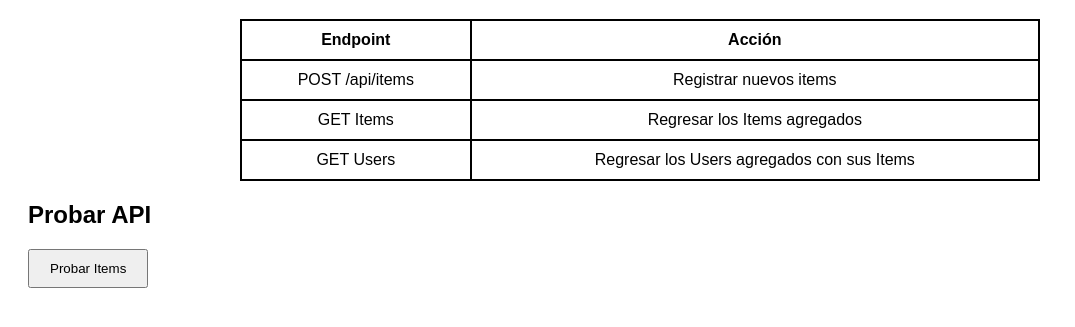
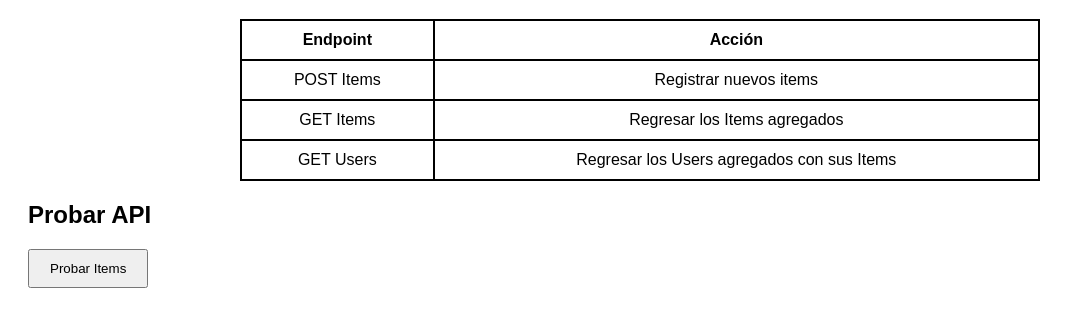
Before and after one commit to PaoloZesatiTec/TareasDeWeb, a website: page api_basics_items/public/index.html in a window 1280 px wide. Shown: the part 89-416 px from the top of the page, without its empty margins (0-1075 px from the left). Drawn offline with Linux system fonts and the light colour scheme.

Commit message:
Funcionando

```diff
--- a/api_basics_items/public/index.html
+++ b/api_basics_items/public/index.html
@@ -10,7 +10,7 @@
     <div class="grid-container">
         <table class="instructions">
             <tr><th>Endpoint</th><th>Acción</th></tr>
-            <tr><td>POST /api/items</td><td>Registrar nuevos items</td></tr>
+            <tr><td>POST Items</td><td>Registrar nuevos items</td></tr>
             <tr><td>GET Items</td><td>Regresar los Items agregados</td></tr>
             <tr><td>GET Users</td><td>Regresar los Users agregados con sus Items</td></tr>
         </table>
```
